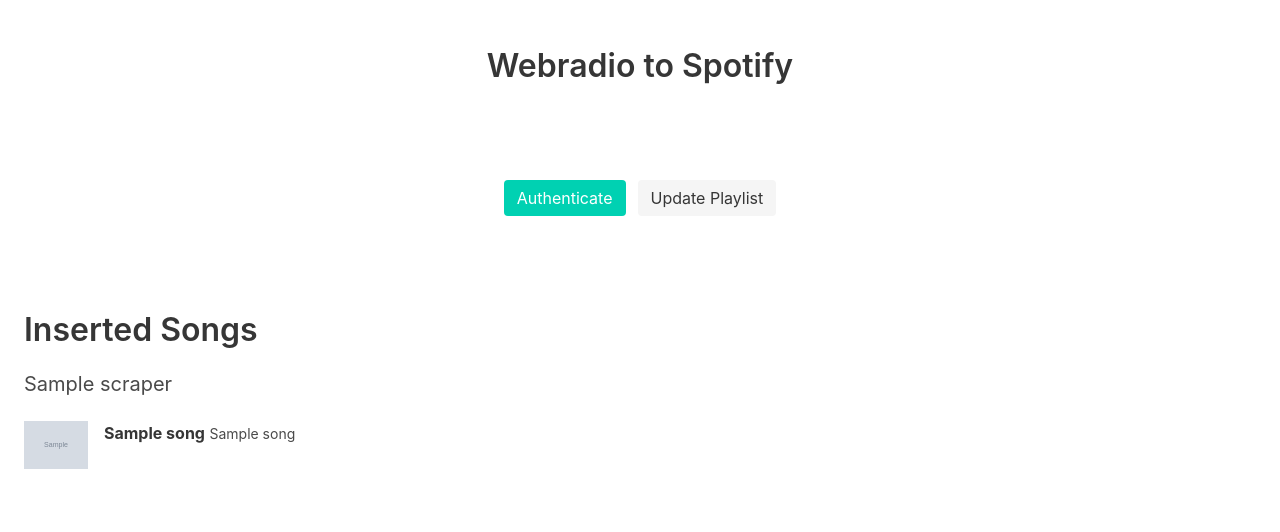
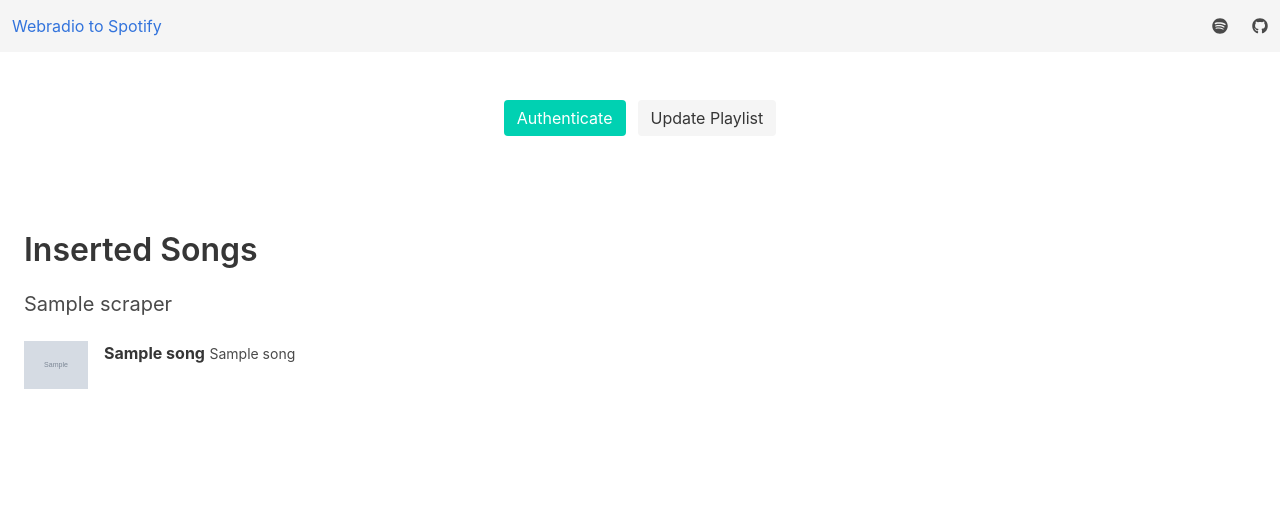
Before and after one commit to ericdaat/webradio-to-spotify, a Flask app: template src/application/templates/index.html in a window 1280 px wide. Shown: the top 532 px of the page. Run offline with Flask 2, Linux system fonts and the light colour scheme; the template is opened without the code that fills it: most values are stand-ins (such as "Sample title", 1, 10 or a date in 2020); grey boxes marked "Sample" are stand-in pictures; parts of the project's set-up code (start-up, migrations or seed data) failed here and were passed over; some libraries are stand-ins or nearby versions.

Commit message:
better UI

```diff
--- a/src/application/templates/base.html
+++ b/src/application/templates/base.html
@@ -14,13 +14,24 @@
     <title>Webradio to Spotify - {% block title %}{% endblock %}</title>
 
     <body>
-        <section class="section">
-            <nav class="level">
-                <p class="level-item has-text-centered title">
+        <nav class="navbar has-background-light" role="navigation" aria-label="main navigation">
+            <div class="navbar-brand">
+                <a class="navbar-item" href="{{ url_for('web.index') }}">
                     Webradio to Spotify
-                </p>
-                </nav>
-        </section>
+                </a>
+            </div>
+
+            <div class="navbar-menu">
+                <div class="navbar-end">
+                    <a class="navbar-item" href="https://open.spotify.com/playlist/3BCcE8T945z1MnfPWkFsfX?si=Y7Tpl6ZAQKCtjxnynm_ZIQ">
+                        <i class="fab fa-spotify"></i>
+                    </a>
+                    <a class="navbar-item" href="https://github.com/ericdaat/webradio-to-spotify">
+                        <i class="fab fa-github"></i>
+                    </a>
+                </div>
+            </div>
+        </nav>
         {% block body %}
         {% endblock %}
     </body>
```
Also changed, not shown: screenshot.png, 1 other file.
